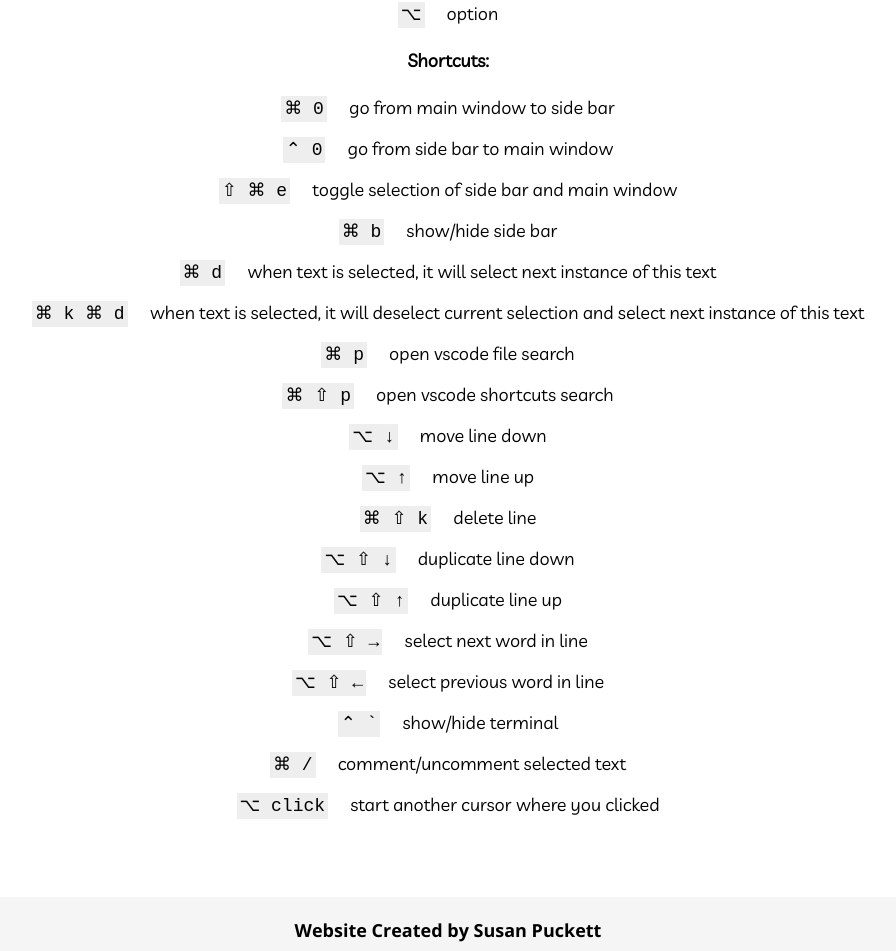
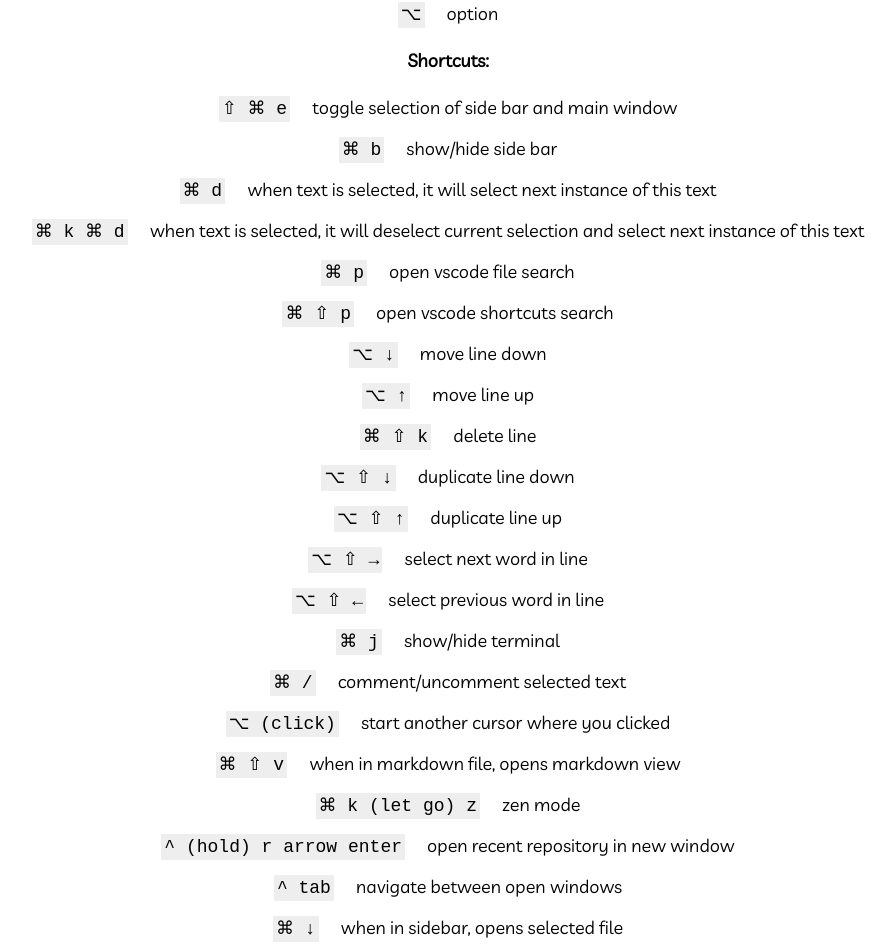
Before and after one commit to sepuckett86/portfolio-react, a React app: page / in a window 1280 px wide. Shown: the part 5220-6171 px from the top of the page, without its empty margins (192-1088 px from the left). Built offline with nearby package versions, Linux system fonts and the light colour scheme.

Commit message:
add more shortcuts

```diff
--- a/src/containers/GoodiesContainer.js
+++ b/src/containers/GoodiesContainer.js
@@ -31,14 +31,6 @@
       }
     ],
     shortcuts: [
-      {
-        keys: '⌘ 0',
-        description: 'go from main window to side bar'
-      },
-      {
-        keys: '⌃ 0',
-        description: 'go from side bar to main window'
-      },
       {
         keys: '⇧ ⌘ e',
         description: 'toggle selection of side bar and main window'
@@ -92,7 +84,7 @@
         description: 'select previous word in line'
       },
       {
-        keys: '⌃ `',
+        keys: '⌘ j',
         description: 'show/hide terminal'
       },
       {
@@ -100,8 +92,28 @@
         description: 'comment/uncomment selected text'
       },
       {
-        keys: '⌥ click',
+        keys: '⌥ (click)',
         description: 'start another cursor where you clicked'
+      },
+      {
+        keys: '⌘ ⇧ v',
+        description: 'when in markdown file, opens markdown view'
+      },
+      {
+        keys: '⌘ k (let go) z',
+        description: 'zen mode'
+      },
+      {
+        keys: '^ (hold) r arrow enter',
+        description: 'open recent repository in new window'
+      },
+      {
+        keys: '^ tab',
+        description: 'navigate between open windows'
+      },
+      {
+        keys: '⌘ ↓',
+        description: 'when in sidebar, opens selected file'
       }
     ]
   }
```
